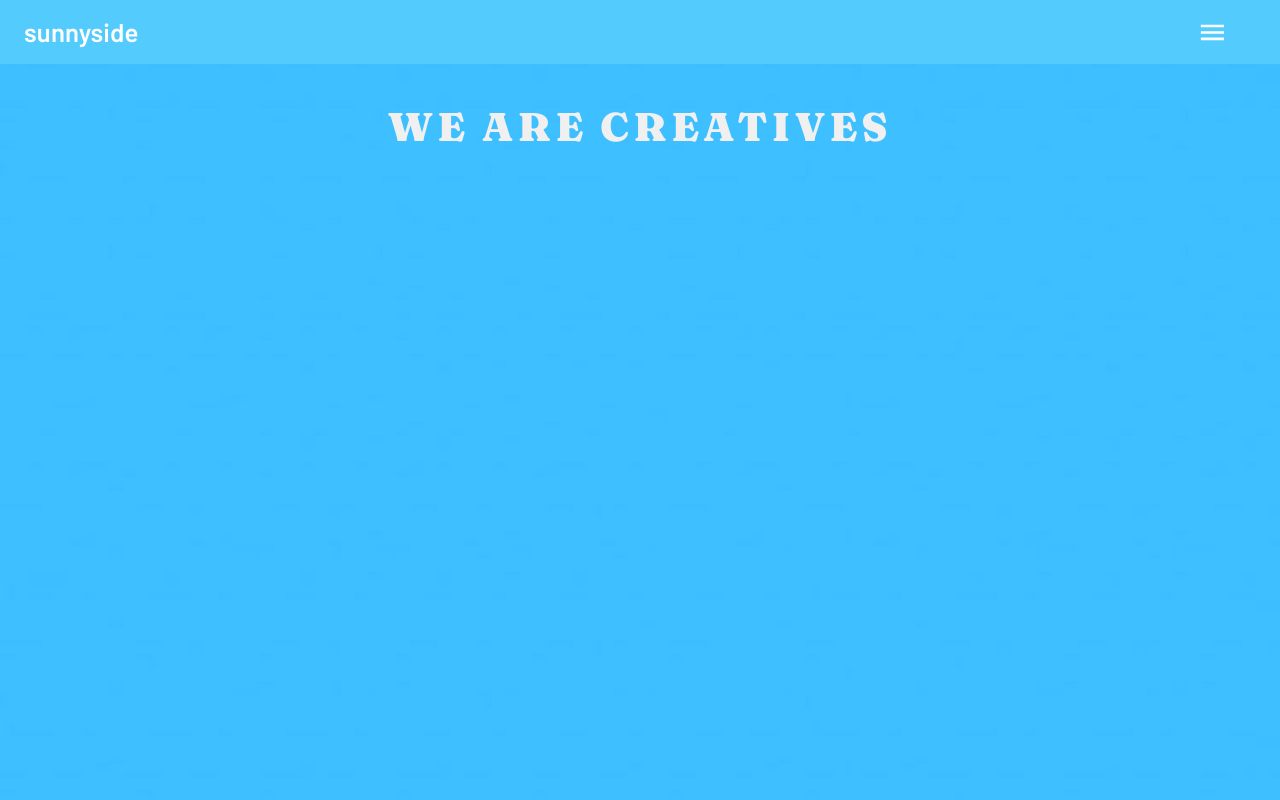
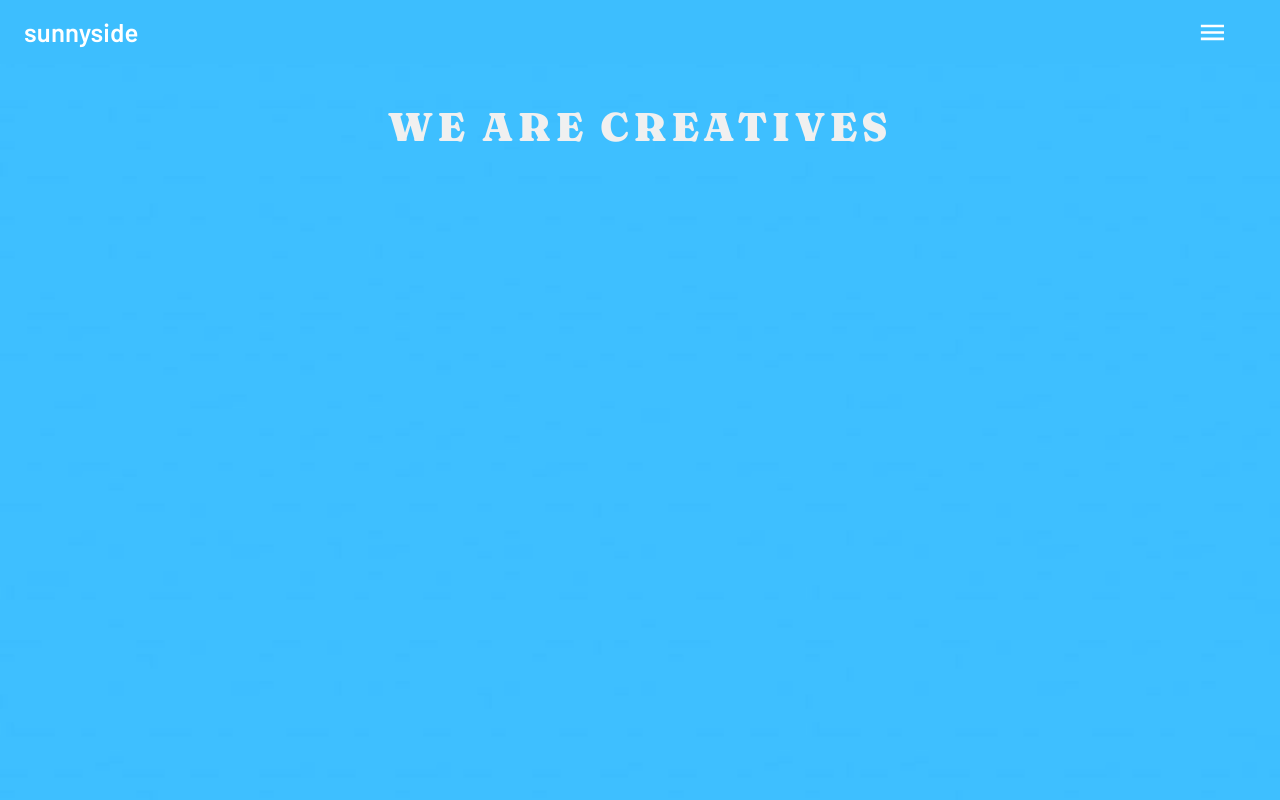
Before and after one commit to chukalicious/mui, a React (Create React App) app in the folder mui/: page / in a window 1280 px wide. Shown: the top 800 px of the page. Built offline with nearby package versions, Linux system fonts and the light colour scheme.

Commit message:
adjusted primary.main color to match it more closely to the half orange image

```diff
--- a/mui/src/styles/MainTheme.js
+++ b/mui/src/styles/MainTheme.js
@@ -4,7 +4,7 @@ import { createTheme } from "@mui/material/styles";
 export const mainTheme = createTheme({
   palette: {
     primary: {
-      main: "#53ccfd",
+      main: "#3dbefe",
       light: lightBlue.A100,
       dark: lightBlue.A700,
     },
```
